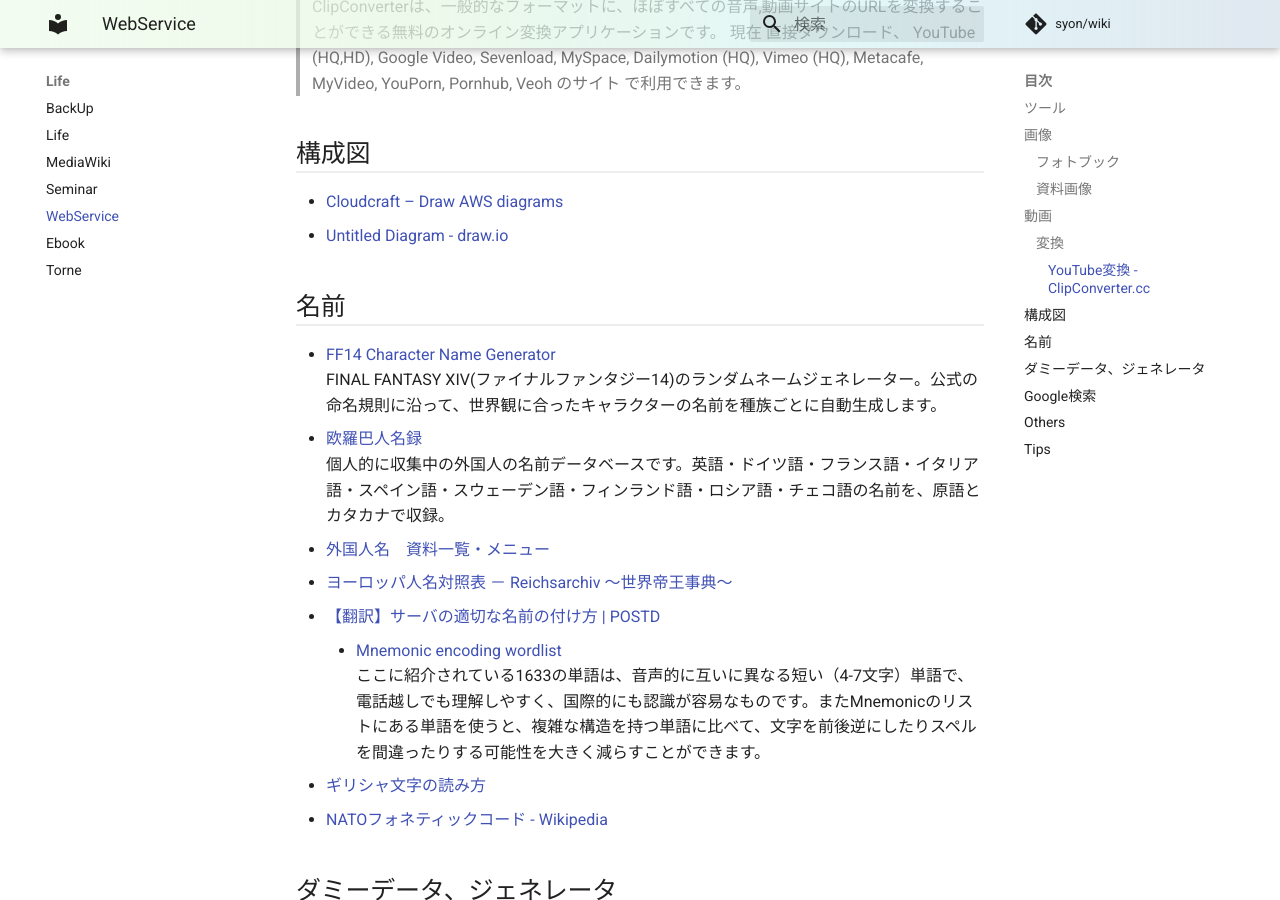
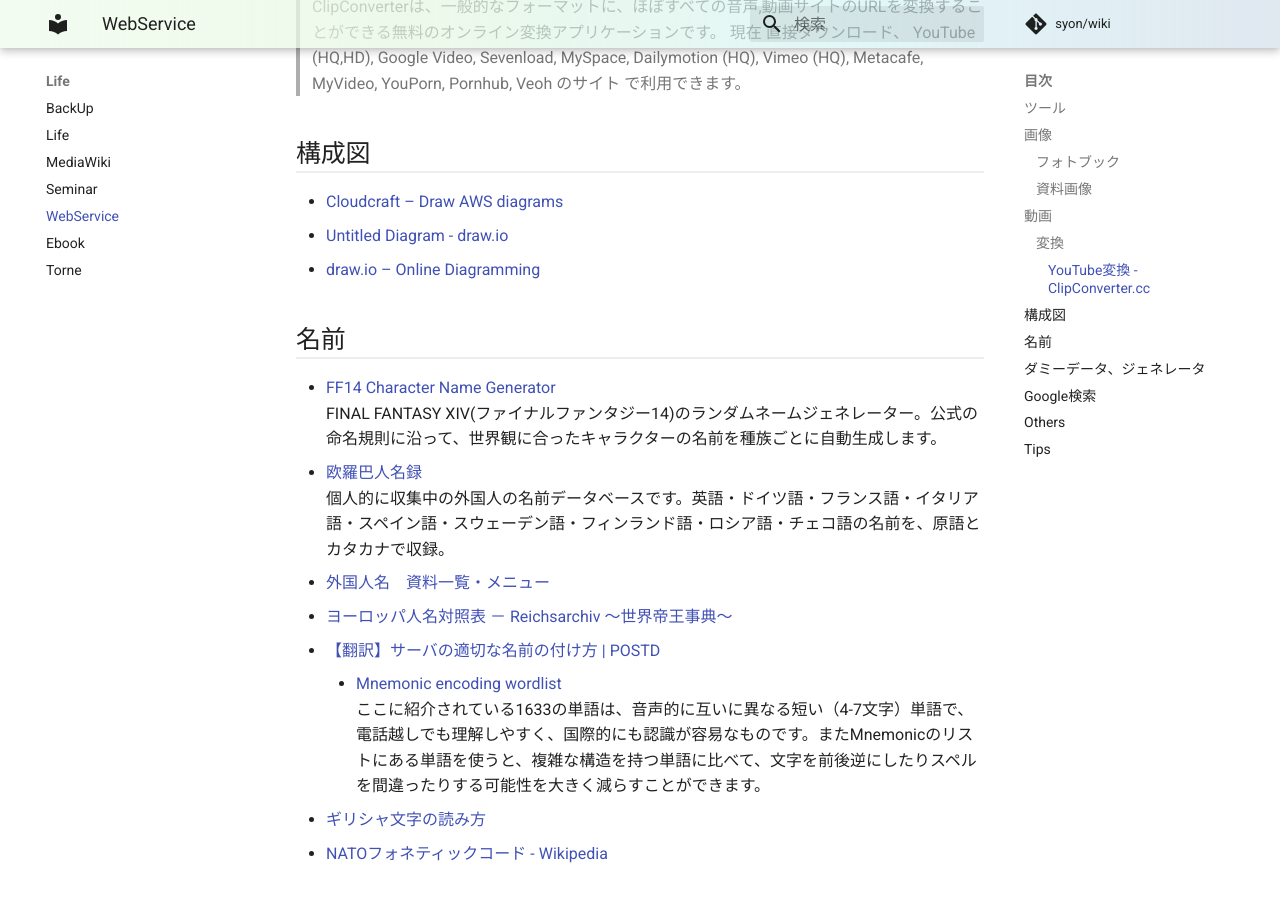
Before and after one commit to syon/wiki, an MkDocs documentation site: the page built from docs/Life/WebService.md, in a window 1280 px wide and 900 px high, scrolled down 1589 px. Built offline with MkDocs 1.6.1 and Material for MkDocs 9.7.7, drawn with Linux system fonts in a browser that asks for light colours; comment, search, counter and statistics services are not loaded.

Commit message:
:memo: WebService

```diff
--- a/docs/Life/WebService.md
+++ b/docs/Life/WebService.md
@@ -57,6 +57,7 @@
 
 - [Cloudcraft – Draw AWS diagrams](https://cloudcraft.co/)
 - [Untitled Diagram - draw.io](https://www.draw.io/)
+- [draw.io – Online Diagramming](https://about.draw.io/)
 
 
 ## 名前
```
